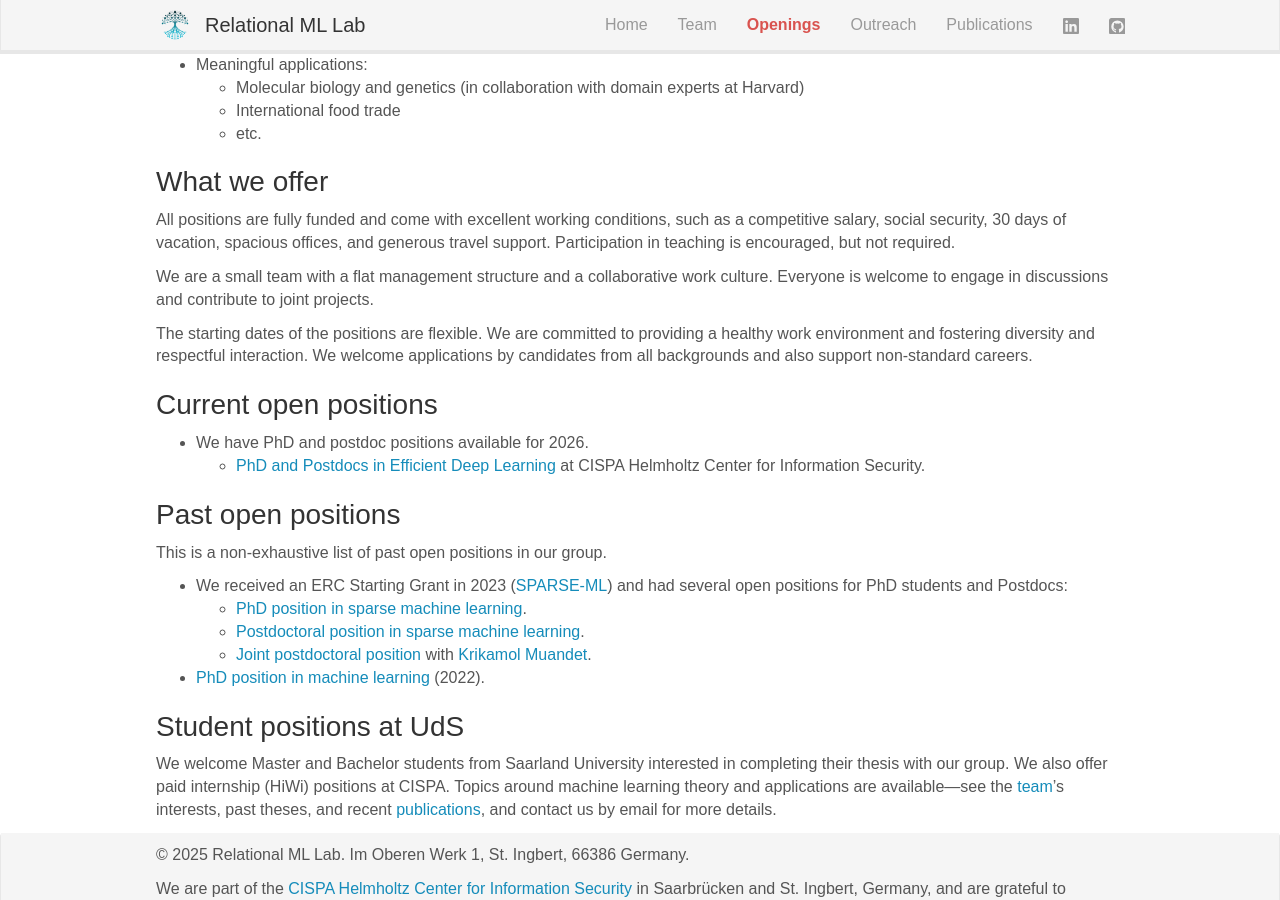
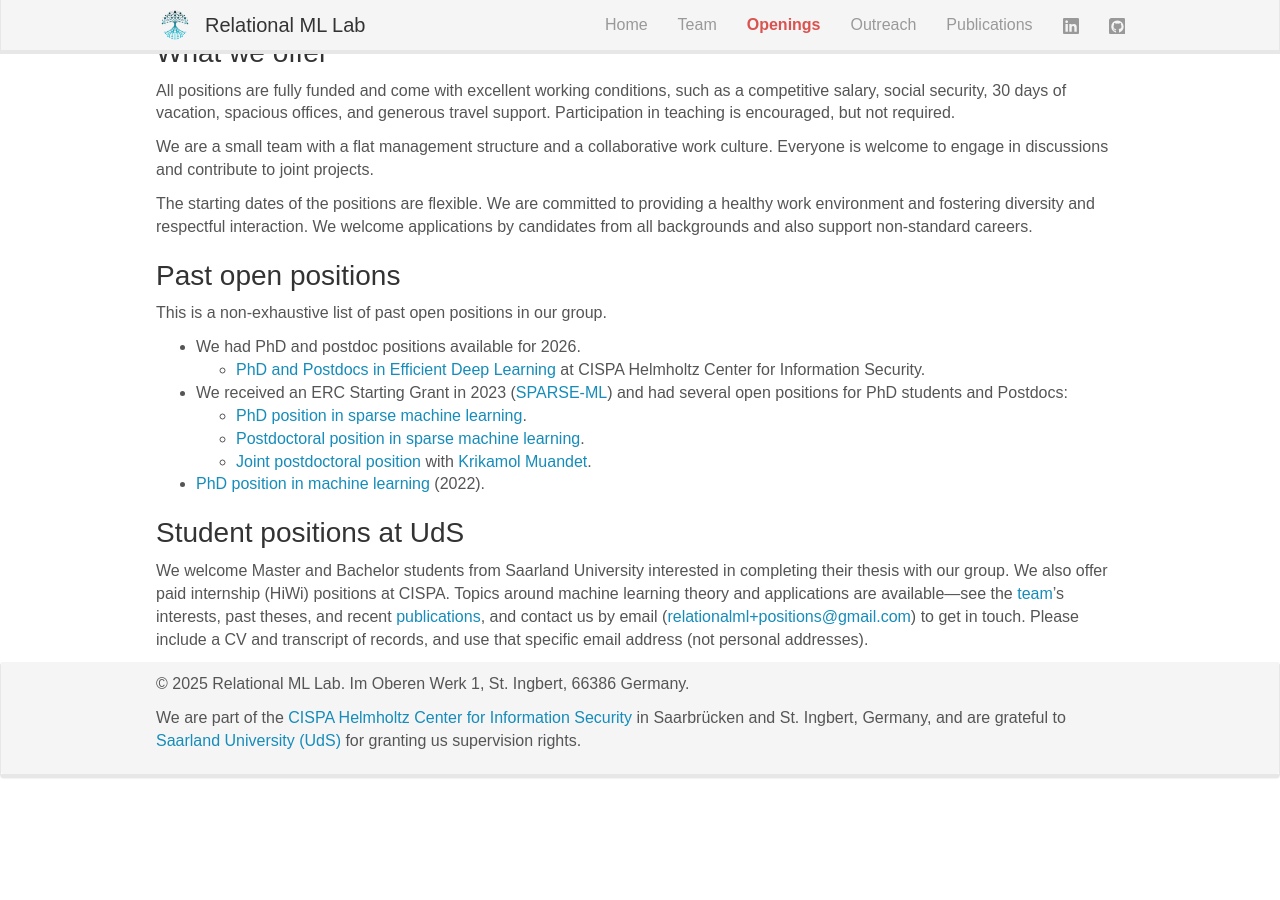
Before and after one commit to RelationalML/relationalml.github.io, a Jekyll site: the page built from _pages/openings.md, in a window 1280 px wide and 900 px high, scrolled down 875 px. Built offline with Jekyll 4.4.1, drawn with Linux system fonts in a browser that asks for light colours; some web fonts are replaced; a script that is not in the unit is left out; after the commit the page ends 1654 px from its top, so only the background shows below that; some of the changed text lies outside the part shown.

Commit message:
change positions email

```diff
--- a/_pages/openings.md
+++ b/_pages/openings.md
@@ -8,10 +8,7 @@
 
 # Open positions
 
-> **Open positions — extended deadline**
-> We are recruiting PhD candidates and postdoctoral researchers. We will consider candidates until positions are filled — please apply via the [CISPA Career portal](https://career.cispa.de/jobs/group-relationalml-53).
-
-Are you curious about some of our research and have further questions? Feel free to drop us an e-mail ([burkholz@cispa.de](mailto:burkholz@cispa.de)) to get in touch.
+Are you curious about some of our research and have further questions? Feel free to drop us an e-mail ([relationalml+positions@gmail.com](mailto:relationalml+positions@gmail.com)) to get in touch.
 
 For more general information on pursuing a PhD or postdoc at the CISPA Helmholtz Center for Information Security, see the [CISPA Career Portal](https://career.cispa.de/).
 
@@ -49,13 +46,11 @@
 
 The starting dates of the positions are flexible. We are committed to providing a healthy work environment and fostering diversity and respectful interaction. We welcome applications by candidates from all backgrounds and also support non-standard careers.
 
-### Current open positions
-
-* We have PhD and postdoc positions available for 2026.
-  * [PhD and Postdocs in Efficient Deep Learning](https://career.cispa.de/jobs/group-relationalml-53) at CISPA Helmholtz Center for Information Security.
-
 ### Past open positions
 This is a non-exhaustive list of past open positions in our group.
+
+* We had PhD and postdoc positions available for 2026.
+  * [PhD and Postdocs in Efficient Deep Learning](https://career.cispa.de/jobs/group-relationalml-53) at CISPA Helmholtz Center for Information Security.
 
 * We received an ERC Starting Grant in 2023 ([SPARSE-ML](https://cispa.de/en/research/grants/sparse-ml)) and had several open positions for PhD students and Postdocs:
   * [PhD position in sparse machine learning](https://euraxess.ec.europa.eu/jobs/144401).
@@ -66,4 +61,4 @@
 
 ### Student positions at UdS
 
-We welcome Master and Bachelor students from Saarland University interested in completing their thesis with our group. We also offer paid internship (HiWi) positions at CISPA. Topics around machine learning theory and applications are available—see the [team](/team)'s interests, past theses, and recent [publications](/publications), and contact us by email for more details.
+We welcome Master and Bachelor students from Saarland University interested in completing their thesis with our group. We also offer paid internship (HiWi) positions at CISPA. Topics around machine learning theory and applications are available—see the [team](/team)'s interests, past theses, and recent [publications](/publications), and contact us by email ([relationalml+positions@gmail.com](mailto:relationalml+positions@gmail.com)) to get in touch. Please include a CV and transcript of records, and use that specific email address (not personal addresses).
```
Also changed, not shown: _pages/home.md (+0 -3 lines), 2 other files.
